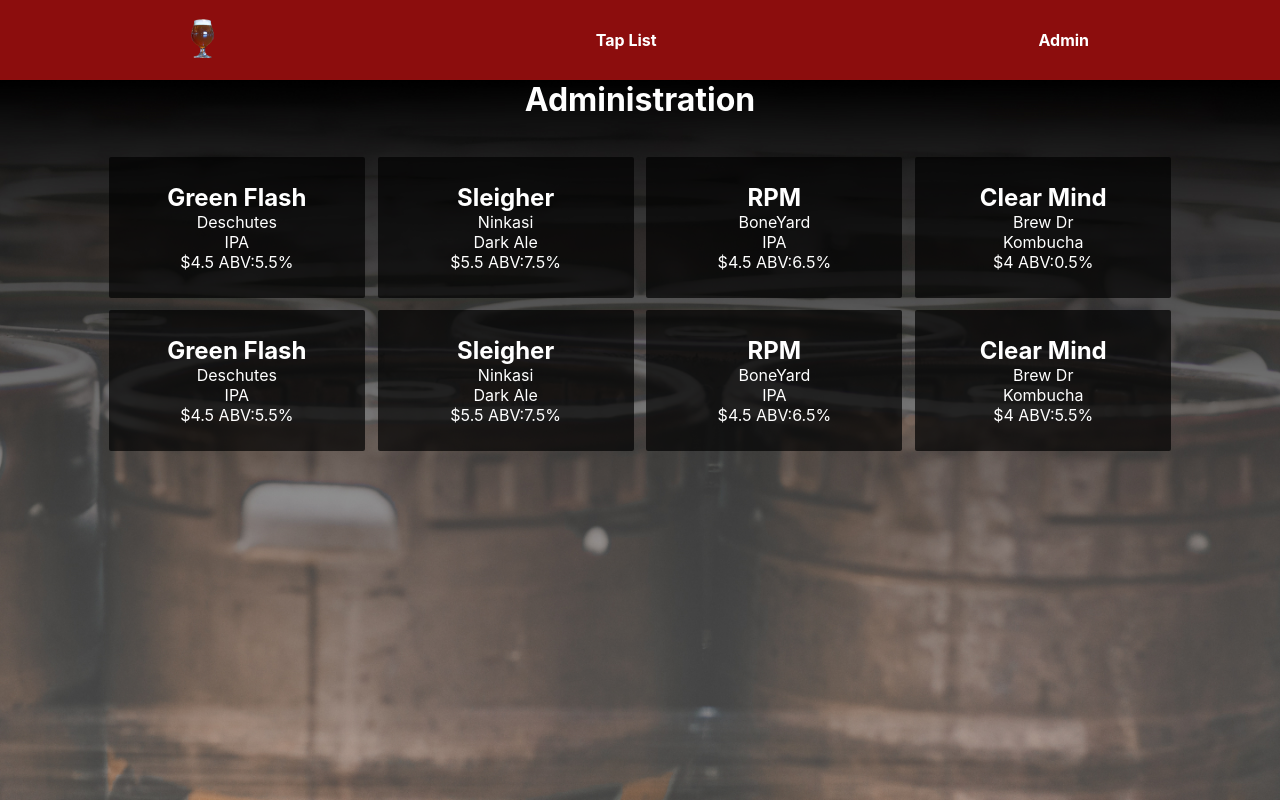
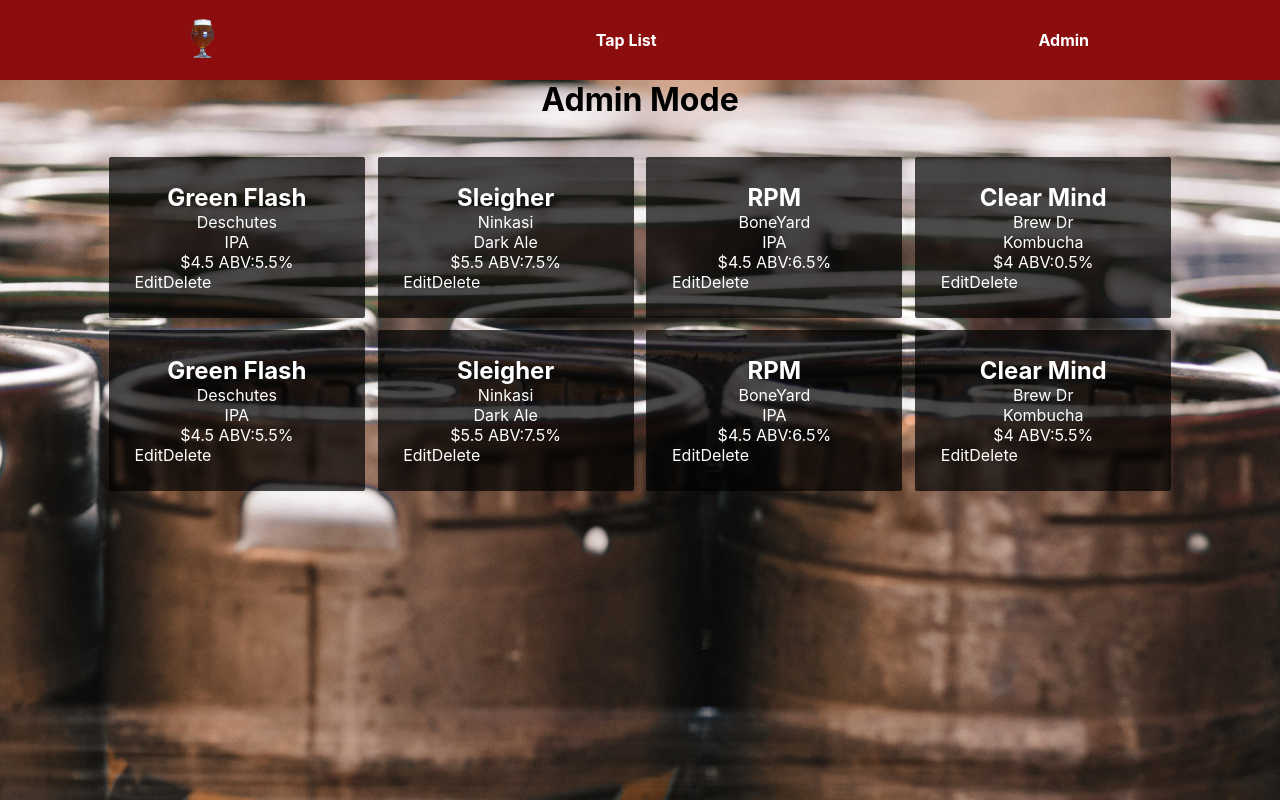
Before and after one commit to grobergm/ReactTaproom, a React (Create React App) app: page /admin in a window 1280 px wide. Built offline with nearby package versions, Linux system fonts and the light colour scheme.

Commit message:
add conditional rendering of edit and delete components

```diff
--- a/src/components/Admin.js
+++ b/src/components/Admin.js
@@ -11,8 +11,8 @@
 	}
 	return(
 		<div style={background}>
-			<h1>Administration</h1>
-			<KegList />
+			<h1 style={{color:'black'}}>Admin Mode</h1>
+			<KegList admin={true} />
 		</div>
 		)
 }
--- a/src/components/DeleteKeg.js
+++ b/src/components/DeleteKeg.js
@@ -3,6 +3,7 @@
 function DeleteKeg(){
 	return(
 		<div>
+			Delete
 		</div>
 		)
 }
--- a/src/components/EditKeg.js
+++ b/src/components/EditKeg.js
@@ -3,6 +3,7 @@
 function EditKeg(){
 	return(
 		<div>
+			Edit
 		</div>
 		)
 }
--- a/src/components/Keg.js
+++ b/src/components/Keg.js
@@ -1,4 +1,7 @@
 import React from 'react';
+import EditKeg from './EditKeg';
+import DeleteKeg from './DeleteKeg';
+
 
 function Keg(props){
 	const kegStyle={
@@ -14,6 +17,14 @@
 			<p>{props.brewery}</p>
 			<p>{props.type}</p>
 			<p>${props.price} ABV:{props.abv}</p>
+			{
+				props.admin ?
+				<div style={{display:'flex'}}>
+					<EditKeg id={props.id} />
+					<DeleteKeg id={props.id} />
+				</div>
+				: null
+			}
 		</div>
 		)
 }
--- a/src/components/KegList.js
+++ b/src/components/KegList.js
@@ -2,7 +2,7 @@
 import Keg from './Keg';
 import kegArray from '../models/kegData';
 
-function KegList(){
+function KegList(props){
 
 	const grid={
 		display:'grid',
@@ -18,11 +18,13 @@
 			{
 				kegArray.map((keg,index)=>{
 					return <Keg
+									id={keg.id}
 									name={keg.name}
 									brewery={keg.brewery}
 									type={keg.type}
 									price={keg.price}
 									abv={keg.abv}
+									admin={props.admin}
 									key={index} />
 				})
 			}
--- a/src/components/Public.js
+++ b/src/components/Public.js
@@ -12,7 +12,7 @@
 	return(
 		<div style={background} >
 			<h1>Current Selection</h1>
-			<KegList />
+			<KegList admin={false} />
 		</div>
 	)
 };
--- a/src/models/kegData.js
+++ b/src/models/kegData.js
@@ -1,5 +1,6 @@
 const kegArray=[
 	{
+		id:0,
 		name:'Green Flash',
 		brewery:'Deschutes',
 		type:'IPA',
@@ -8,6 +9,7 @@
 		pints:124
 	},
 	{
+		id:1,
 		name:'Sleigher',
 		brewery:'Ninkasi',
 		type:'Dark Ale',
@@ -16,6 +18,7 @@
 		pints:124
 	},
 	{
+		id:2,
 		name:'RPM',
 		brewery:'BoneYard',
 		type:'IPA',
@@ -24,6 +27,7 @@
 		pints:124
 	},
 	{
+		id:3,
 		name:'Clear Mind',
 		brewery:'Brew Dr',
 		type:'Kombucha',
@@ -32,6 +36,7 @@
 		pints:124
 	},
 	{
+		id:4,
 		name:'Green Flash',
 		brewery:'Deschutes',
 		type:'IPA',
@@ -40,6 +45,7 @@
 		pints:124
 	},
 	{
+		id:5,
 		name:'Sleigher',
 		brewery:'Ninkasi',
 		type:'Dark Ale',
@@ -48,6 +54,7 @@
 		pints:124
 	},
 	{
+		id:6,
 		name:'RPM',
 		brewery:'BoneYard',
 		type:'IPA',
@@ -56,6 +63,7 @@
 		pints:124
 	},
 	{
+		id:7,
 		name:'Clear Mind',
 		brewery:'Brew Dr',
 		type:'Kombucha',
```
Also changed, not shown: src/img/admin.jpg.
